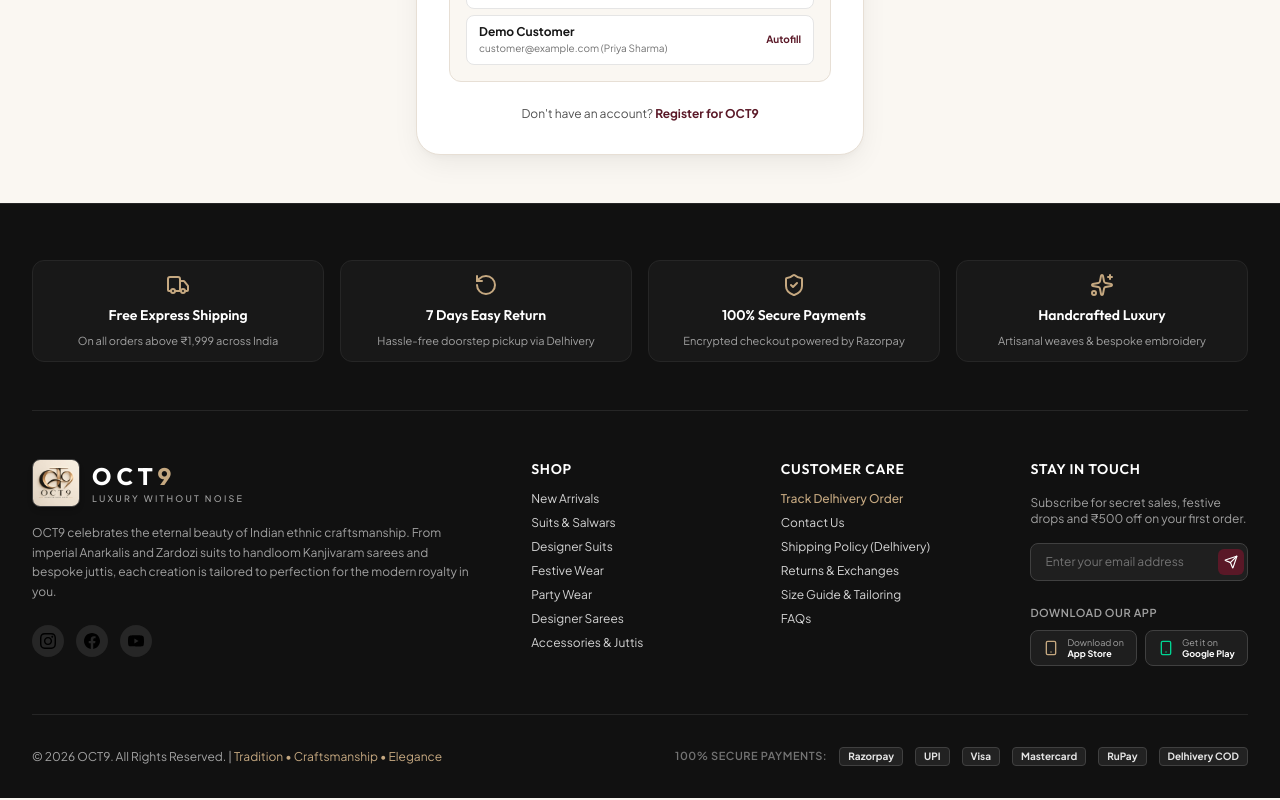
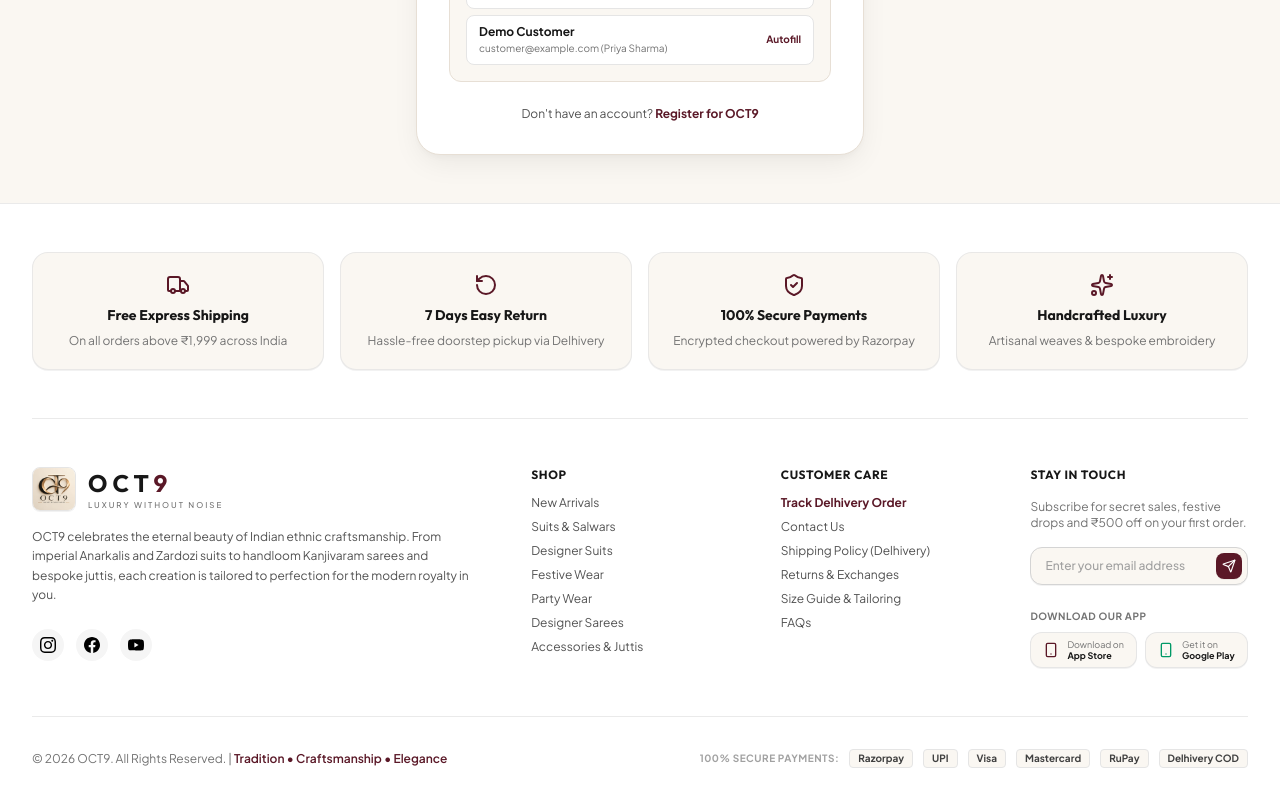
Before and after one commit to Ayushkumar12/client, a React (Vite) app: page /login in a window 1280 px wide. Shown: the part 664-1464 px from the top of the page. Built offline with nearby package versions, Linux system fonts and the light colour scheme.

Commit message:
feat: add Footer and PwaBottomNav common components

```diff
--- a/src/components/common/Footer.jsx
+++ b/src/components/common/Footer.jsx
@@ -25,32 +25,32 @@
   };
 
   return (
-    <footer className="bg-[#111111] text-neutral-300 border-t border-neutral-800 pt-14 pb-8">
+    <footer className="bg-white text-neutral-700 border-t border-neutral-200/80 pt-12 pb-8 font-sans">
       <div className="max-w-7xl mx-auto px-4 sm:px-6 lg:px-8">
-        {/* Top Trust Badges Strip (matching screenshots) */}
-        <div className="grid grid-cols-2 md:grid-cols-4 gap-4 pb-12 border-b border-neutral-800 text-center">
-          <div className="flex flex-col items-center space-y-2 p-3 rounded-xl bg-[#181818] border border-neutral-800">
-            <Truck className="w-6 h-6 text-brand-gold" />
-            <h4 className="font-serif font-semibold text-sm text-white">Free Express Shipping</h4>
-            <p className="text-[11px] text-neutral-400">On all orders above ₹1,999 across India</p>
+        {/* Top Trust Badges Strip (White / Cream Luxury Cards) */}
+        <div className="grid grid-cols-2 md:grid-cols-4 gap-4 pb-12 border-b border-neutral-200/80 text-center">
+          <div className="flex flex-col items-center space-y-2 p-4 sm:p-5 rounded-2xl bg-[#FAF7F2] border border-neutral-200/80 shadow-2xs hover:shadow-xs transition-shadow">
+            <Truck className="w-6 h-6 text-brand-maroon" />
+            <h4 className="font-serif font-bold text-sm text-neutral-900">Free Express Shipping</h4>
+            <p className="text-xs text-neutral-500">On all orders above ₹1,999 across India</p>
           </div>
 
-          <div className="flex flex-col items-center space-y-2 p-3 rounded-xl bg-[#181818] border border-neutral-800">
-            <RotateCcw className="w-6 h-6 text-brand-gold" />
-            <h4 className="font-serif font-semibold text-sm text-white">7 Days Easy Return</h4>
-            <p className="text-[11px] text-neutral-400">Hassle-free doorstep pickup via Delhivery</p>
+          <div className="flex flex-col items-center space-y-2 p-4 sm:p-5 rounded-2xl bg-[#FAF7F2] border border-neutral-200/80 shadow-2xs hover:shadow-xs transition-shadow">
+            <RotateCcw className="w-6 h-6 text-brand-maroon" />
+            <h4 className="font-serif font-bold text-sm text-neutral-900">7 Days Easy Return</h4>
+            <p className="text-xs text-neutral-500">Hassle-free doorstep pickup via Delhivery</p>
           </div>
 
-          <div className="flex flex-col items-center space-y-2 p-3 rounded-xl bg-[#181818] border border-neutral-800">
-            <ShieldCheck className="w-6 h-6 text-brand-gold" />
-            <h4 className="font-serif font-semibold text-sm text-white">100% Secure Payments</h4>
-            <p className="text-[11px] text-neutral-400">Encrypted checkout powered by Razorpay</p>
+          <div className="flex flex-col items-center space-y-2 p-4 sm:p-5 rounded-2xl bg-[#FAF7F2] border border-neutral-200/80 shadow-2xs hover:shadow-xs transition-shadow">
+            <ShieldCheck className="w-6 h-6 text-brand-maroon" />
+            <h4 className="font-serif font-bold text-sm text-neutral-900">100% Secure Payments</h4>
+            <p className="text-xs text-neutral-500">Encrypted checkout powered by Razorpay</p>
           </div>
 
-          <div className="flex flex-col items-center space-y-2 p-3 rounded-xl bg-[#181818] border border-neutral-800">
-            <Sparkles className="w-6 h-6 text-brand-gold" />
-            <h4 className="font-serif font-semibold text-sm text-white">Handcrafted Luxury</h4>
-            <p className="text-[11px] text-neutral-400">Artisanal weaves & bespoke embroidery</p>
+          <div className="flex flex-col items-center space-y-2 p-4 sm:p-5 rounded-2xl bg-[#FAF7F2] border border-neutral-200/80 shadow-2xs hover:shadow-xs transition-shadow">
+            <Sparkles className="w-6 h-6 text-brand-maroon" />
+            <h4 className="font-serif font-bold text-sm text-neutral-900">Handcrafted Luxury</h4>
+            <p className="text-xs text-neutral-500">Artisanal weaves & bespoke embroidery</p>
           </div>
         </div>
 
@@ -59,29 +59,29 @@
           {/* Brand Col */}
           <div className="lg:col-span-2 space-y-4">
             <Link to="/" className="flex items-center space-x-3 group">
-              <img src="/oct9-logo.jpg" alt="OCT9 - Luxury Without Noise" className="h-12 w-auto rounded-lg object-contain border border-neutral-700 shadow-md transition-transform group-hover:scale-105" />
+              <img src="/oct9-logo.jpg" alt="OCT9 - Luxury Without Noise" className="h-10 sm:h-11 w-auto rounded-lg object-contain border border-neutral-200 shadow-2xs transition-transform group-hover:scale-105" />
               <div className="flex flex-col">
-                <span className="font-serif text-2xl font-bold tracking-[0.2em] text-white">
-                  OCT<span className="text-brand-gold">9</span>
+                <span className="font-serif text-xl sm:text-2xl font-bold tracking-[0.2em] text-neutral-900">
+                  OCT<span className="text-brand-maroon">9</span>
                 </span>
-                <span className="text-[9px] tracking-[0.25em] uppercase text-neutral-400 font-medium">
+                <span className="text-[8px] tracking-[0.25em] uppercase text-neutral-500 font-medium">
                   Luxury Without Noise
                 </span>
               </div>
             </Link>
 
-            <p className="text-xs text-neutral-400 leading-relaxed pr-6">
+            <p className="text-xs text-neutral-600 leading-relaxed pr-6">
               OCT9 celebrates the eternal beauty of Indian ethnic craftsmanship. From imperial Anarkalis and Zardozi suits to handloom Kanjivaram sarees and bespoke juttis, each creation is tailored to perfection for the modern royalty in you.
             </p>
 
             <div className="flex items-center space-x-3 pt-2">
-              <a href="https://instagram.com" target="_blank" rel="noreferrer" className="w-8 h-8 rounded-full bg-neutral-800 hover:bg-brand-maroon flex items-center justify-center text-brand-gold hover:text-white transition-colors" aria-label="Instagram">
+              <a href="https://instagram.com" target="_blank" rel="noreferrer" className="w-8 h-8 rounded-full bg-neutral-100 hover:bg-brand-maroon flex items-center justify-center text-neutral-700 hover:text-white transition-colors" aria-label="Instagram">
                 <svg className="w-4 h-4 fill-currentColor" viewBox="0 0 24 24"><path d="M12 2.163c3.204 0 3.584.012 4.85.07 3.252.148 4.771 1.691 4.919 4.919.058 1.265.069 1.645.069 4.849 0 3.205-.012 3.584-.069 4.849-.149 3.225-1.664 4.771-4.919 4.919-1.266.058-1.644.07-4.85.07-3.204 0-3.584-.012-4.849-.07-3.26-.149-4.771-1.699-4.919-4.92-.058-1.265-.07-1.644-.07-4.849 0-3.204.013-3.583.07-4.849.149-3.227 1.664-4.771 4.919-4.919 1.266-.057 1.645-.069 4.849-.069zm0-2.163c-3.259 0-3.667.014-4.947.072-4.358.2-6.78 2.618-6.98 6.98-.059 1.281-.073 1.689-.073 4.948 0 3.259.014 3.668.072 4.948.2 4.358 2.618 6.78 6.98 6.98 1.281.058 1.689.072 4.948.072 3.259 0 3.668-.014 4.948-.072 4.354-.2 6.782-2.618 6.979-6.98.059-1.28.073-1.689.073-4.948 0-3.259-.014-3.667-.072-4.947-.196-4.354-2.617-6.78-6.979-6.98-1.281-.059-1.69-.073-4.949-.073zm0 5.838c-3.403 0-6.162 2.759-6.162 6.162s2.759 6.163 6.162 6.163 6.162-2.759 6.162-6.163c0-3.403-2.759-6.162-6.162-6.162zm0 10.162c-2.209 0-4-1.79-4-4 0-2.209 1.791-4 4-4s4 1.791 4 4c0 2.21-1.791 4-4 4zm6.406-11.845c-.796 0-1.441.645-1.441 1.44s.645 1.44 1.441 1.44c.795 0 1.439-.645 1.439-1.44s-.644-1.44-1.439-1.44z"/></svg>
               </a>
-              <a href="https://facebook.com" target="_blank" rel="noreferrer" className="w-8 h-8 rounded-full bg-neutral-800 hover:bg-brand-maroon flex items-center justify-center text-brand-gold hover:text-white transition-colors" aria-label="Facebook">
+              <a href="https://facebook.com" target="_blank" rel="noreferrer" className="w-8 h-8 rounded-full bg-neutral-100 hover:bg-brand-maroon flex items-center justify-center text-neutral-700 hover:text-white transition-colors" aria-label="Facebook">
                 <svg className="w-4 h-4 fill-currentColor" viewBox="0 0 24 24"><path d="M24 12.073c0-6.627-5.373-12-12-12s-12 5.373-12 12c0 5.99 4.388 10.954 10.125 11.854v-8.385H7.078v-3.47h3.047V9.43c0-3.007 1.792-4.669 4.533-4.669 1.312 0 2.686.235 2.686.235v2.953H15.83c-1.491 0-1.956.925-1.956 1.874v2.25h3.328l-.532 3.47h-2.796v8.385C19.612 23.027 24 18.062 24 12.073z"/></svg>
               </a>
-              <a href="https://youtube.com" target="_blank" rel="noreferrer" className="w-8 h-8 rounded-full bg-neutral-800 hover:bg-brand-maroon flex items-center justify-center text-brand-gold hover:text-white transition-colors" aria-label="YouTube">
+              <a href="https://youtube.com" target="_blank" rel="noreferrer" className="w-8 h-8 rounded-full bg-neutral-100 hover:bg-brand-maroon flex items-center justify-center text-neutral-700 hover:text-white transition-colors" aria-label="YouTube">
                 <svg className="w-4 h-4 fill-currentColor" viewBox="0 0 24 24"><path d="M23.498 6.186a3.016 3.016 0 0 0-2.122-2.136C19.505 3.545 12 3.545 12 3.545s-7.505 0-9.377.505A3.017 3.017 0 0 0 .502 6.186C0 8.07 0 12 0 12s0 3.93.502 5.814a3.016 3.016 0 0 0 2.122 2.136c1.871.505 9.376.505 9.376.505s7.505 0 9.377-.505a3.015 3.015 0 0 0 2.122-2.136C24 15.93 24 12 24 12s0-3.93-.502-5.814zM9.545 15.568V8.432L15.818 12l-6.273 3.568z"/></svg>
               </a>
             </div>
@@ -89,35 +89,35 @@
 
           {/* Shop Links */}
           <div className="space-y-3">
-            <h4 className="font-serif text-sm font-semibold text-white uppercase tracking-wider">Shop</h4>
+            <h4 className="font-serif text-xs font-bold text-neutral-900 uppercase tracking-wider">Shop</h4>
             <ul className="space-y-2 text-xs">
-              <li><Link to="/new-arrivals" className="hover:text-brand-gold transition-colors">New Arrivals</Link></li>
-              <li><Link to="/category/suits" className="hover:text-brand-gold transition-colors">Suits & Salwars</Link></li>
-              <li><Link to="/category/designer-suits" className="hover:text-brand-gold transition-colors">Designer Suits</Link></li>
-              <li><Link to="/category/festive-wear" className="hover:text-brand-gold transition-colors">Festive Wear</Link></li>
-              <li><Link to="/category/party-wear" className="hover:text-brand-gold transition-colors">Party Wear</Link></li>
-              <li><Link to="/category/sarees" className="hover:text-brand-gold transition-colors">Designer Sarees</Link></li>
-              <li><Link to="/category/accessories" className="hover:text-brand-gold transition-colors">Accessories & Juttis</Link></li>
+              <li><Link to="/new-arrivals" className="text-neutral-600 hover:text-brand-maroon transition-colors">New Arrivals</Link></li>
+              <li><Link to="/category/suits" className="text-neutral-600 hover:text-brand-maroon transition-colors">Suits & Salwars</Link></li>
+              <li><Link to="/category/designer-suits" className="text-neutral-600 hover:text-brand-maroon transition-colors">Designer Suits</Link></li>
+              <li><Link to="/category/festive-wear" className="text-neutral-600 hover:text-brand-maroon transition-colors">Festive Wear</Link></li>
+              <li><Link to="/category/party-wear" className="text-neutral-600 hover:text-brand-maroon transition-colors">Party Wear</Link></li>
+              <li><Link to="/category/sarees" className="text-neutral-600 hover:text-brand-maroon transition-colors">Designer Sarees</Link></li>
+              <li><Link to="/category/accessories" className="text-neutral-600 hover:text-brand-maroon transition-colors">Accessories & Juttis</Link></li>
             </ul>
           </div>
 
           {/* Customer Care */}
           <div className="space-y-3">
-            <h4 className="font-serif text-sm font-semibold text-white uppercase tracking-wider">Customer Care</h4>
+            <h4 className="font-serif text-xs font-bold text-neutral-900 uppercase tracking-wider">Customer Care</h4>
             <ul className="space-y-2 text-xs">
-              <li><Link to="/track-order" className="text-brand-gold hover:underline font-medium">Track Delhivery Order</Link></li>
-              <li><Link to="/contact" className="hover:text-brand-gold transition-colors">Contact Us</Link></li>
-              <li><Link to="/shipping-policy" className="hover:text-brand-gold transition-colors">Shipping Policy (Delhivery)</Link></li>
-              <li><Link to="/returns" className="hover:text-brand-gold transition-colors">Returns & Exchanges</Link></li>
-              <li><Link to="/size-guide" className="hover:text-brand-gold transition-colors">Size Guide & Tailoring</Link></li>
-              <li><Link to="/faq" className="hover:text-brand-gold transition-colors">FAQs</Link></li>
+              <li><Link to="/track-order" className="text-brand-maroon font-bold hover:underline">Track Delhivery Order</Link></li>
+              <li><Link to="/contact" className="text-neutral-600 hover:text-brand-maroon transition-colors">Contact Us</Link></li>
+              <li><Link to="/shipping-policy" className="text-neutral-600 hover:text-brand-maroon transition-colors">Shipping Policy (Delhivery)</Link></li>
+              <li><Link to="/returns" className="text-neutral-600 hover:text-brand-maroon transition-colors">Returns & Exchanges</Link></li>
+              <li><Link to="/size-guide" className="text-neutral-600 hover:text-brand-maroon transition-colors">Size Guide & Tailoring</Link></li>
+              <li><Link to="/faq" className="text-neutral-600 hover:text-brand-maroon transition-colors">FAQs</Link></li>
             </ul>
           </div>
 
           {/* Newsletter & App Download */}
           <div className="space-y-4">
-            <h4 className="font-serif text-sm font-semibold text-white uppercase tracking-wider">Stay In Touch</h4>
-            <p className="text-xs text-neutral-400">Subscribe for secret sales, festive drops and ₹500 off on your first order.</p>
+            <h4 className="font-serif text-xs font-bold text-neutral-900 uppercase tracking-wider">Stay In Touch</h4>
+            <p className="text-xs text-neutral-500">Subscribe for secret sales, festive drops and ₹500 off on your first order.</p>
 
             <form onSubmit={handleSubscribe} className="relative">
               <input
@@ -126,11 +126,11 @@
                 value={email}
                 onChange={(e) => setEmail(e.target.value)}
                 placeholder="Enter your email address"
-                className="w-full bg-[#1F1F1F] text-white placeholder-neutral-500 text-xs px-3.5 py-2.5 rounded-lg border border-neutral-700 focus:outline-none focus:border-brand-gold"
+                className="w-full bg-[#FAF7F2] text-neutral-900 placeholder-neutral-400 text-xs px-3.5 py-2.5 rounded-xl border border-neutral-300 focus:bg-white focus:outline-none focus:border-brand-maroon shadow-2xs font-medium"
               />
               <button
                 type="submit"
-                className="absolute right-1 top-1/2 -translate-y-1/2 bg-brand-maroon hover:bg-brand-maroon-hover text-white p-1.5 rounded-md transition-colors"
+                className="absolute right-1.5 top-1/2 -translate-y-1/2 bg-[#5A1827] hover:bg-[#43121D] text-white p-1.5 rounded-lg transition-colors cursor-pointer shadow-2xs"
                 aria-label="Subscribe"
               >
                 <Send className="w-3.5 h-3.5" />
@@ -138,31 +138,31 @@
             </form>
 
             {subscribed && (
-              <p className="text-xs text-emerald-400 flex items-center space-x-1 animate-fadeIn">
+              <p className="text-xs text-emerald-600 font-semibold flex items-center space-x-1 animate-fadeIn">
                 <CheckCircle2 className="w-3.5 h-3.5" />
                 <span>Thank you for subscribing to OCT9!</span>
               </p>
             )}
 
-            {/* App Store Download Badges matching screenshot */}
+            {/* App Store Download Badges */}
             <div className="pt-2">
-              <span className="text-[11px] font-semibold text-neutral-400 block mb-2 uppercase tracking-wider">
+              <span className="text-[10px] font-bold text-neutral-500 block mb-2 uppercase tracking-wider">
                 Download Our App
               </span>
               <div className="flex flex-col sm:flex-row gap-2">
-                <div className="flex items-center space-x-2 bg-[#1E1E1E] hover:bg-[#282828] border border-neutral-700 px-3 py-1.5 rounded-lg cursor-pointer transition-colors">
-                  <Smartphone className="w-4 h-4 text-brand-gold" />
+                <div className="flex items-center space-x-2 bg-[#FAF7F2] hover:bg-neutral-100 border border-neutral-200/90 px-3 py-1.5 rounded-xl cursor-pointer transition-colors shadow-2xs">
+                  <Smartphone className="w-4 h-4 text-brand-maroon" />
                   <div className="text-[9px] leading-tight">
-                    <span className="text-neutral-400 block">Download on</span>
-                    <span className="text-white font-bold">App Store</span>
+                    <span className="text-neutral-500 block">Download on</span>
+                    <span className="text-neutral-900 font-bold">App Store</span>
                   </div>
                 </div>
 
-                <div className="flex items-center space-x-2 bg-[#1E1E1E] hover:bg-[#282828] border border-neutral-700 px-3 py-1.5 rounded-lg cursor-pointer transition-colors">
-                  <Smartphone className="w-4 h-4 text-emerald-400" />
+                <div className="flex items-center space-x-2 bg-[#FAF7F2] hover:bg-neutral-100 border border-neutral-200/90 px-3 py-1.5 rounded-xl cursor-pointer transition-colors shadow-2xs">
+                  <Smartphone className="w-4 h-4 text-emerald-600" />
                   <div className="text-[9px] leading-tight">
-                    <span className="text-neutral-400 block">Get it on</span>
-                    <span className="text-white font-bold">Google Play</span>
+                    <span className="text-neutral-500 block">Get it on</span>
+                    <span className="text-neutral-900 font-bold">Google Play</span>
                   </div>
                 </div>
               </div>
@@ -170,21 +170,21 @@
           </div>
         </div>
 
-        {/* Payment Methods & Bottom Bar matching screenshots */}
-        <div className="pt-8 border-t border-neutral-800 flex flex-col md:flex-row items-center justify-between gap-4 text-xs text-neutral-400">
+        {/* Payment Methods & Bottom Bar */}
+        <div className="pt-8 border-t border-neutral-200/80 flex flex-col md:flex-row items-center justify-between gap-4 text-xs text-neutral-500">
           <div>
-            © 2026 OCT9. All Rights Reserved. | <span className="text-brand-gold">Tradition • Craftsmanship • Elegance</span>
+            © 2026 OCT9. All Rights Reserved. | <span className="text-brand-maroon font-semibold">Tradition • Craftsmanship • Elegance</span>
           </div>
 
           {/* Payment Gateways / Logos Strip */}
-          <div className="flex items-center space-x-3 flex-wrap justify-center">
-            <span className="text-[11px] uppercase tracking-wider text-neutral-500 font-semibold">100% Secure Payments:</span>
-            <span className="bg-[#222] border border-neutral-700 text-neutral-200 px-2 py-0.5 rounded text-[10px] font-bold">Razorpay</span>
-            <span className="bg-[#222] border border-neutral-700 text-neutral-200 px-2 py-0.5 rounded text-[10px] font-bold">UPI</span>
-            <span className="bg-[#222] border border-neutral-700 text-neutral-200 px-2 py-0.5 rounded text-[10px] font-bold">Visa</span>
-            <span className="bg-[#222] border border-neutral-700 text-neutral-200 px-2 py-0.5 rounded text-[10px] font-bold">Mastercard</span>
-            <span className="bg-[#222] border border-neutral-700 text-neutral-200 px-2 py-0.5 rounded text-[10px] font-bold">RuPay</span>
-            <span className="bg-[#222] border border-neutral-700 text-neutral-200 px-2 py-0.5 rounded text-[10px] font-bold">Delhivery COD</span>
+          <div className="flex items-center space-x-2.5 flex-wrap justify-center">
+            <span className="text-[10px] uppercase tracking-wider text-neutral-400 font-bold">100% Secure Payments:</span>
+            <span className="bg-[#FAF7F2] border border-neutral-200 text-neutral-700 px-2 py-0.5 rounded text-[10px] font-bold">Razorpay</span>
+            <span className="bg-[#FAF7F2] border border-neutral-200 text-neutral-700 px-2 py-0.5 rounded text-[10px] font-bold">UPI</span>
+            <span className="bg-[#FAF7F2] border border-neutral-200 text-neutral-700 px-2 py-0.5 rounded text-[10px] font-bold">Visa</span>
+            <span className="bg-[#FAF7F2] border border-neutral-200 text-neutral-700 px-2 py-0.5 rounded text-[10px] font-bold">Mastercard</span>
+            <span className="bg-[#FAF7F2] border border-neutral-200 text-neutral-700 px-2 py-0.5 rounded text-[10px] font-bold">RuPay</span>
+            <span className="bg-[#FAF7F2] border border-neutral-200 text-neutral-700 px-2 py-0.5 rounded text-[10px] font-bold">Delhivery COD</span>
           </div>
         </div>
       </div>
```
Also changed, not shown: src/components/common/PwaBottomNav.jsx (+14 -14 lines).
